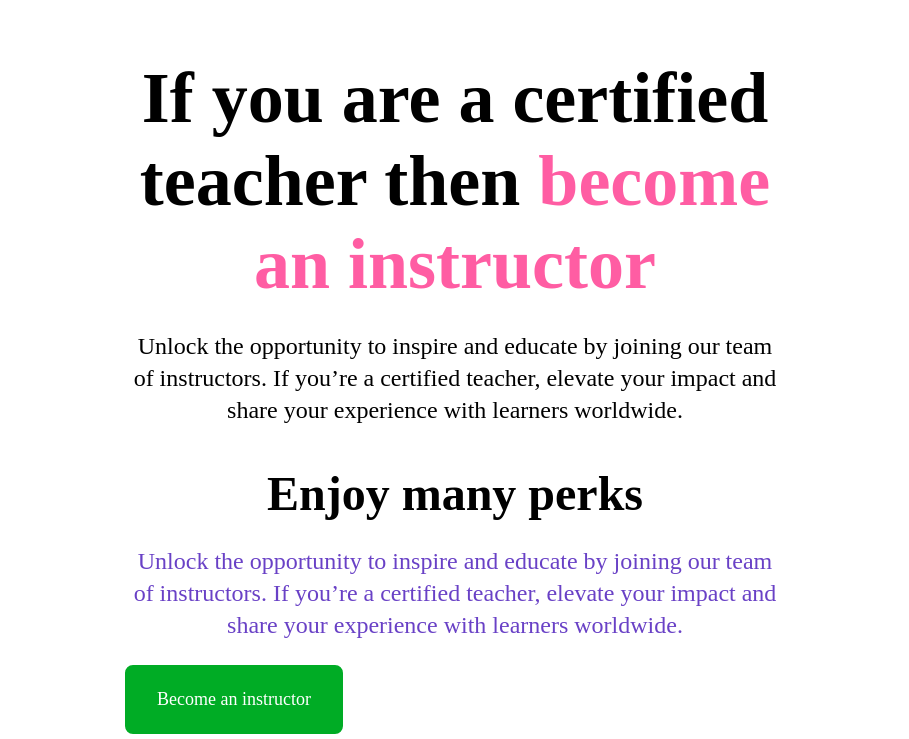
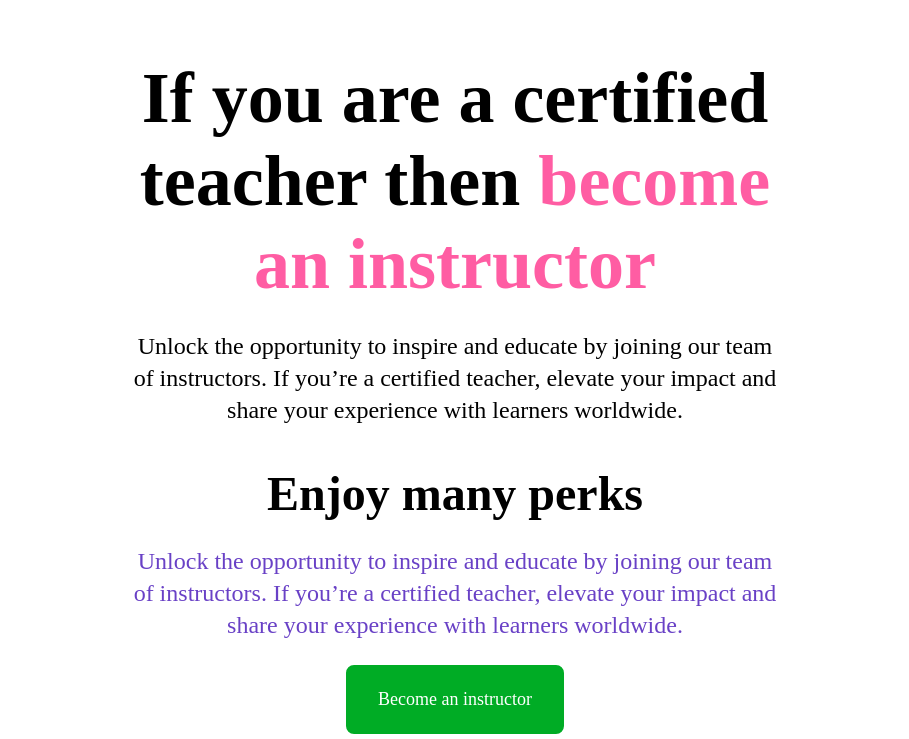
Before and after one commit to mrludvigi/css2-2, a plain HTML site: page index.html in a window 1280 px wide. Shown: the part 61-800 px from the top of the page, without its empty margins (185-1094 px from the left). Drawn offline with Linux system fonts and the light colour scheme.

Commit message:
shenaxva

```diff
--- a/css/style.css
+++ b/css/style.css
@@ -96,6 +96,9 @@ h2{
     text-align: center;
 
 }
+.becomediv{
+    text-align: center;
+}
 .footerul ul li{
     display: inline-block;
     padding: var(--spacing-6xl, 48px) 0px;
--- a/index.html
+++ b/index.html
@@ -28,7 +28,7 @@
                 <h1>If you are a certified teacher then <span class="pink">become an instructor</span></h1>
                 <p class="pone">Unlock the opportunity to inspire and educate by joining our team of instructors. If you’re a certified teacher, elevate your impact and share your experience with learners worldwide.</p>
             </div>
-            <div>
+            <div class="becomediv">
                 <h2>Enjoy many perks</h2>
                 <p class="ptwo">Unlock the opportunity to inspire and educate by joining our team of instructors. If you’re a certified teacher, elevate your impact and share your experience with learners worldwide.</p>
                 <a class="become" href="">Become an instructor</a>
```
